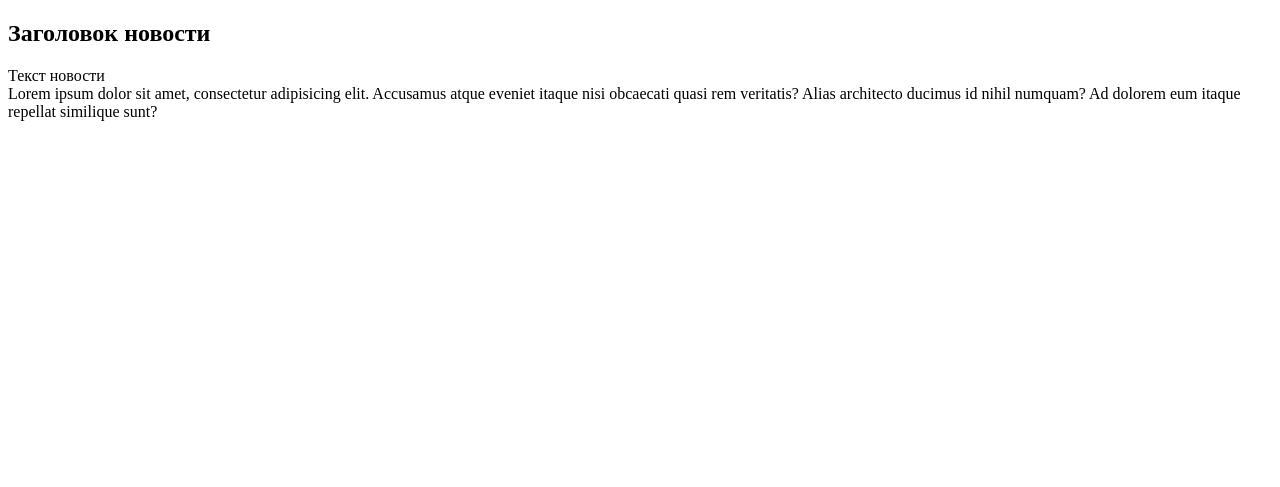
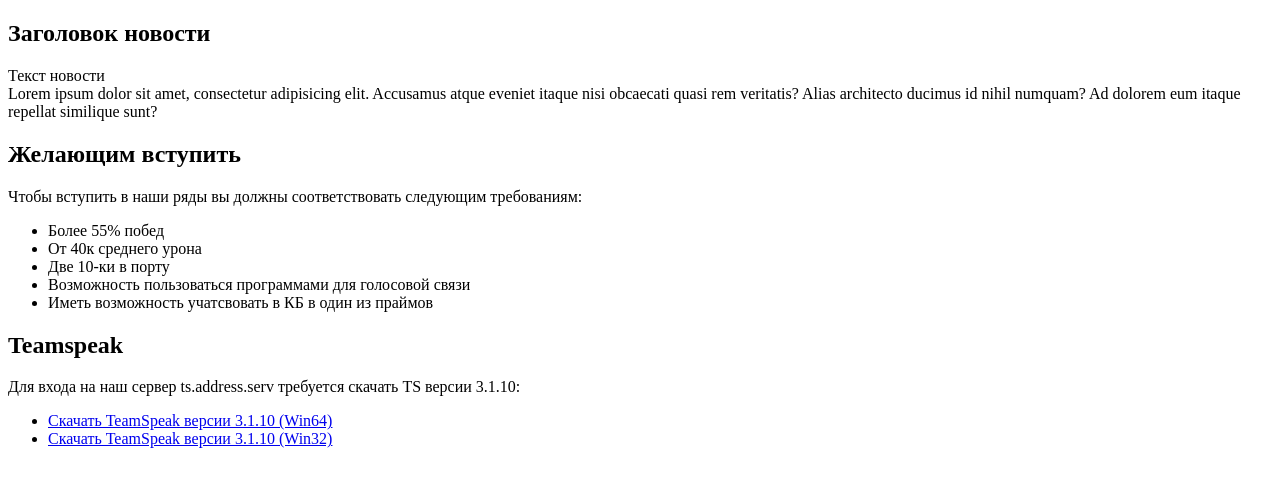
Before and after one commit to Tskon/Asuka_forum, a PHP site: page / in a window 1280 px wide. Shown: the part 114-601 px from the top of the page. Run offline with PHP 8.4, Linux system fonts and the light colour scheme.

Commit message:
add new content with styles

```diff
--- a/src/index.html
+++ b/src/index.html
@@ -26,7 +26,30 @@
     <div class="news__description">
       <h2>Заголовок новости</h2>
       Текст новости <br>
-      Lorem ipsum dolor sit amet, consectetur adipisicing elit. Accusamus atque eveniet itaque nisi obcaecati quasi rem veritatis? Alias architecto ducimus id nihil numquam? Ad dolorem eum itaque repellat similique sunt?
+      Lorem ipsum dolor sit amet, consectetur adipisicing elit. Accusamus atque eveniet itaque nisi obcaecati quasi rem
+      veritatis? Alias architecto ducimus id nihil numquam? Ad dolorem eum itaque repellat similique sunt?
+    </div>
+  </div>
+  <div class="contentBlocks">
+    <div class="contentBlocks__block">
+      <h2>Желающим вступить</h2>
+      <p>Чтобы вступить в наши ряды вы должны соответствовать следующим требованиям:</p>
+      <ul>
+        <li>Более 55% побед</li>
+        <li>От 40к среднего урона</li>
+        <li>Две 10-ки в порту</li>
+        <li>Возможность пользоваться программами для голосовой связи</li>
+        <li>Иметь возможность учатсвовать в КБ в один из праймов</li>
+      </ul>
+    </div>
+    <div class="contentBlocks__block">
+      <h2>Teamspeak</h2>
+      <p>
+        Для входа на наш сервер ts.address.serv требуется скачать TS версии 3.1.10:</p>
+      <ul>
+        <li><a href="#">Скачать TeamSpeak версии 3.1.10 (Win64)</a></li>
+        <li><a href="#">Скачать TeamSpeak версии 3.1.10 (Win32)</a></li>
+      </ul>
     </div>
   </div>
 </main>
--- a/src/scss/variables.scss
+++ b/src/scss/variables.scss
@@ -1,5 +1,6 @@
 $main-width: 1200px;
 
 $dark-dark-grey: #373737;
+$dark-grey: #474747;
 $orange: #f26c4f;
 $white: #fff;
```
Also changed, not shown: src/scss/index-page.scss (+28 -0 lines).
